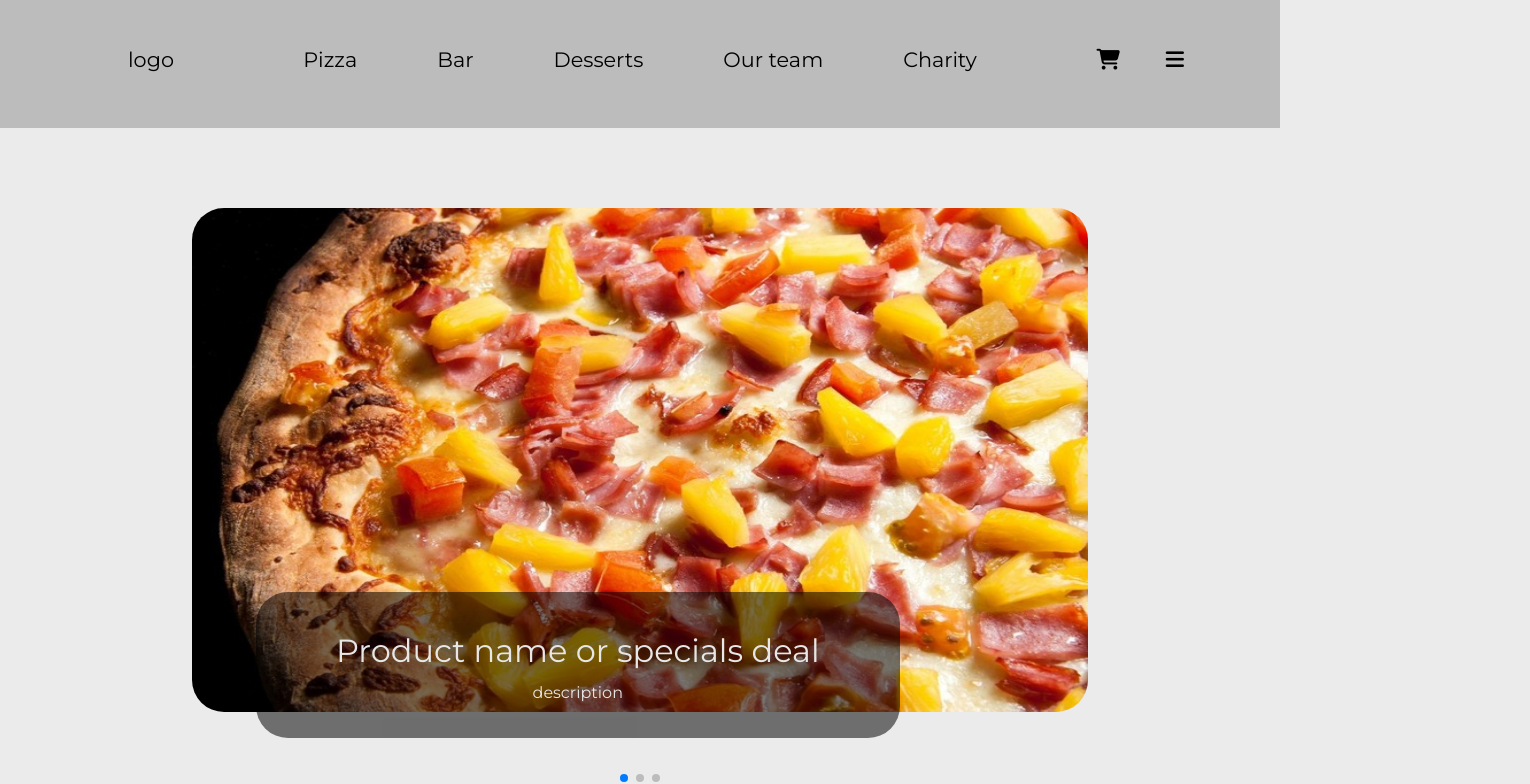
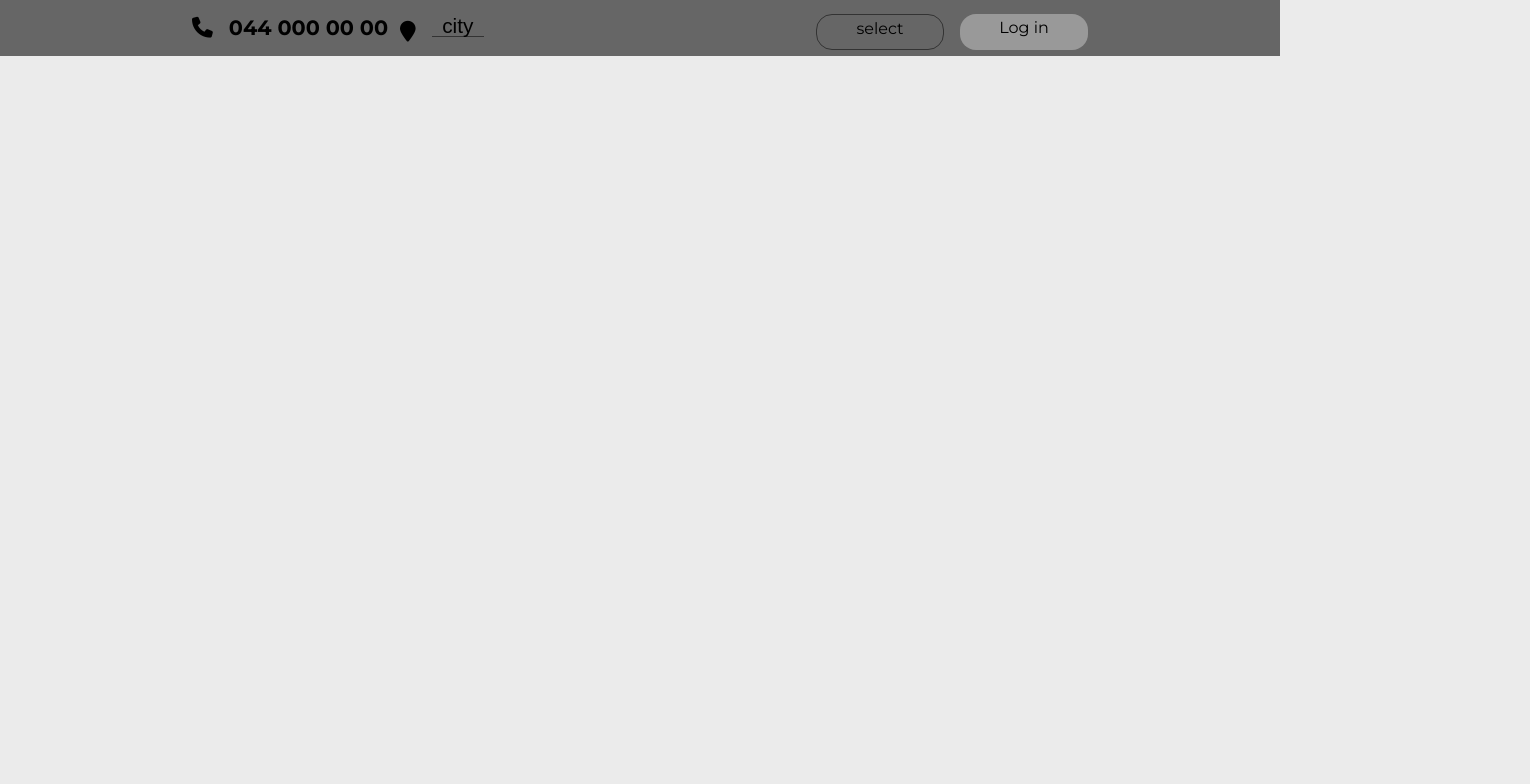
Before and after one commit to HryhoriiShkvyra/site-about-pizza-CLOSED-, a React (Create React App) app: page / in a window 1280 px wide. Shown: the top 784 px of the page, 1530 px wide, since content can reach past the window. Built offline with nearby package versions, Linux system fonts and the light colour scheme.

Commit message:
initial commit

```diff
--- a/src/App.js
+++ b/src/App.js
@@ -11,12 +11,16 @@ function App() {
   return (
     <div className="App">
       <Header/>
-      <News/>
+      {/* <News/>
       <ProductList title={'Best Price'}/>
-      <div style={{textAlign: 'center', margin: '1rem 30rem 2rem 0'}}>
+      <div style={{
+        textAlign: 'center',
+        margin: '1rem 30rem 2rem 0',
+
+        }}>
         * weight of just cooked product. The weight in delivery orders may differ due to dehydration of the product.
       </div>
-      <Footer/>
+      <Footer/> */}
     </div>
   );
 }
--- a/src/Components/Pages/ProductList/ProductList.module.css
+++ b/src/Components/Pages/ProductList/ProductList.module.css
@@ -15,3 +15,7 @@
     width: 70%;
     margin: 2rem auto;
 }
+
+.productListTitleInfo:hover {
+
+}
--- a/src/Components/header/Header.jsx
+++ b/src/Components/header/Header.jsx
@@ -5,21 +5,39 @@ import classes from './Header.module.css'
 const Header = () => {
     return(
         <div className={classes.header}>
+            <div className={classes.container}>
+                <div className={classes.fakeHeader}>
+                    <div className={classes.call}>
+                        <div className={classes.phone}><i class="fa-solid fa-phone"></i></div>
+                        <div className={classes.number}>044 000 00 00</div>
+                    </div>
+                    <div className={classes.location}>
+                        <div className={classes.point}><i class="fa-solid fa-location-pin"></i></div>
+                        <button className={classes.city}>city</button>
+                    </div>
+                    <div></div>
+                    <div className={classes.rightBlock}>
+                        <div className={classes.select}>select</div>
+                        <div className={classes.login}>Log in</div>
+                    </div>
+                </div>
+                {/* <div className={classes.mainHeader}>
                     <div className={classes.logo}>logo</div>
                     <nav className={classes.nav}>
                         <a>Pizza</a>
                         <a>Bar</a>
                         <a>Desserts</a>
-                <a>Our team</a>
-                <a>Charity</a>
+                        <a>Our team</a>                        <a>Charity</a>
                     </nav>
                     <div className={classes.cart}>
                         <i className="fa-solid fa-cart-shopping"></i>
                     </div>
-            <div className={classes.bar}>
-                <i className="fa-solid fa-bars"></i>
+                    <div className={classes.bar}><i className="fa-solid fa-bars"></i></div>
+                </div> */}
             </div>
+
         </div>
+
     );
 };
 
--- a/src/Components/header/Header.module.css
+++ b/src/Components/header/Header.module.css
@@ -1,3 +1,70 @@
+.header {
+    width: 100%;
+    background-color: #666;
+    height: 3.5rem;
+}
+
+.container {
+    margin: 0 auto;
+    width: 70%;
+}
+
+.fakeHeader {
+    display: grid;
+    grid-template-columns: 1fr 1fr 1fr 1fr;
+    padding-top: 0.9rem;
+}
+
+.call,
+.location,
+.rightBlock {
+    display: flex;
+    gap: 1rem;
+
+}
+
+
+
+.phone {
+    font-size: 1.3rem;
+    height: 24px;
+    margin-top: -0.3rem;
+}
+
+.number {
+    font-weight: 700;
+    font-size: 1.3rem;
+    margin-top: -0.3rem;
+
+}
+
+.point {
+    font-size: 1.3rem;
+}
+
+.city {
+    font-size: 1.3rem;
+    height: 1.4rem;
+    border-bottom: 1px solid #333;
+}
+
+
+
+.select {
+    width: 8rem;
+    border: 1px solid #333;
+    border-radius: 1rem;
+    text-align: center;
+}
+
+.login {
+    width: 8rem;
+    background-color: #999;
+    border-radius: 1rem;
+    text-align: center;
+}
+
+/*
 .header {
     width: 100%;
     height: 8rem;
@@ -31,4 +98,4 @@
 .bar {
     position: absolute;
     right: 6rem;
-}
+} */
```
Lines whose indentation alone changed are shown as unchanged.
